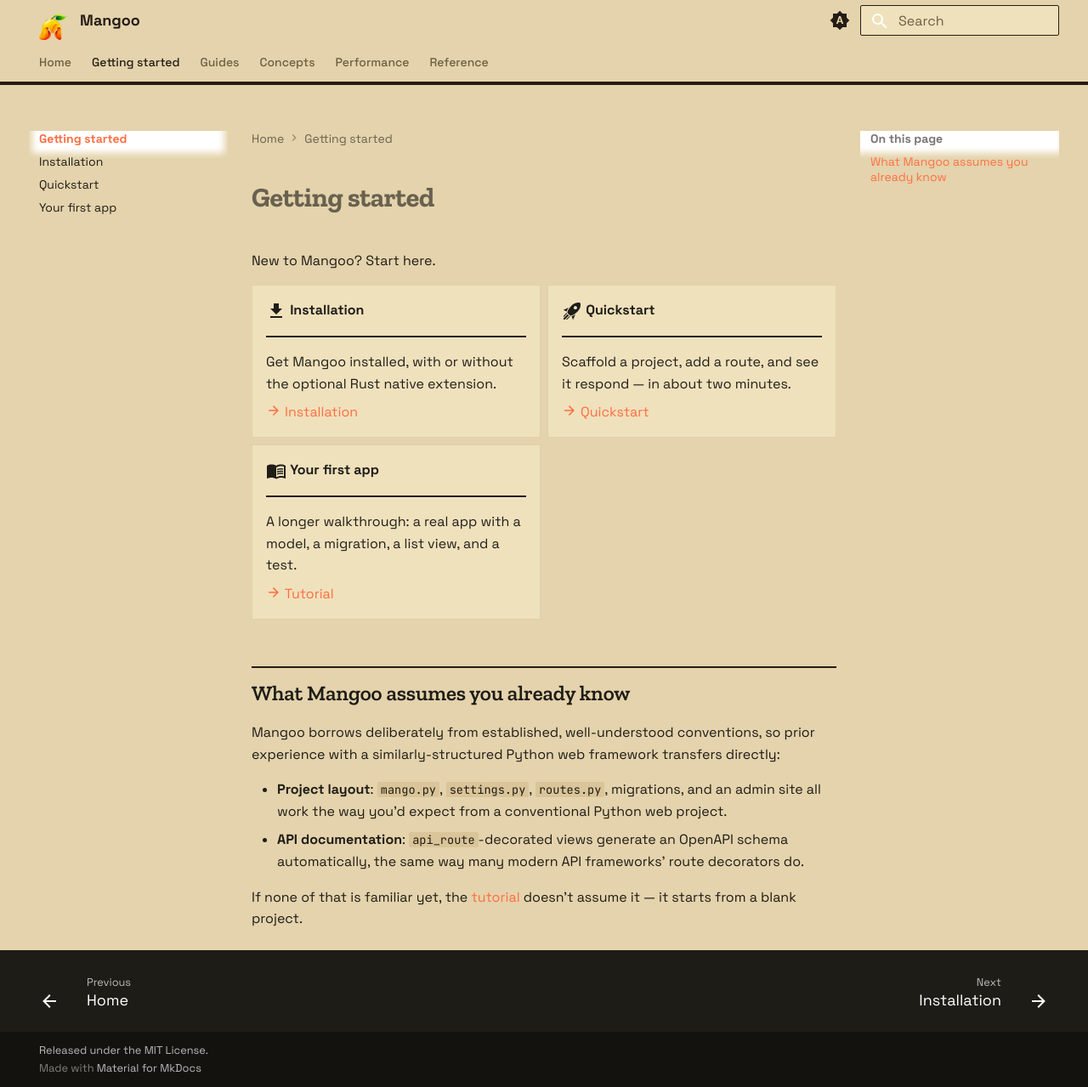
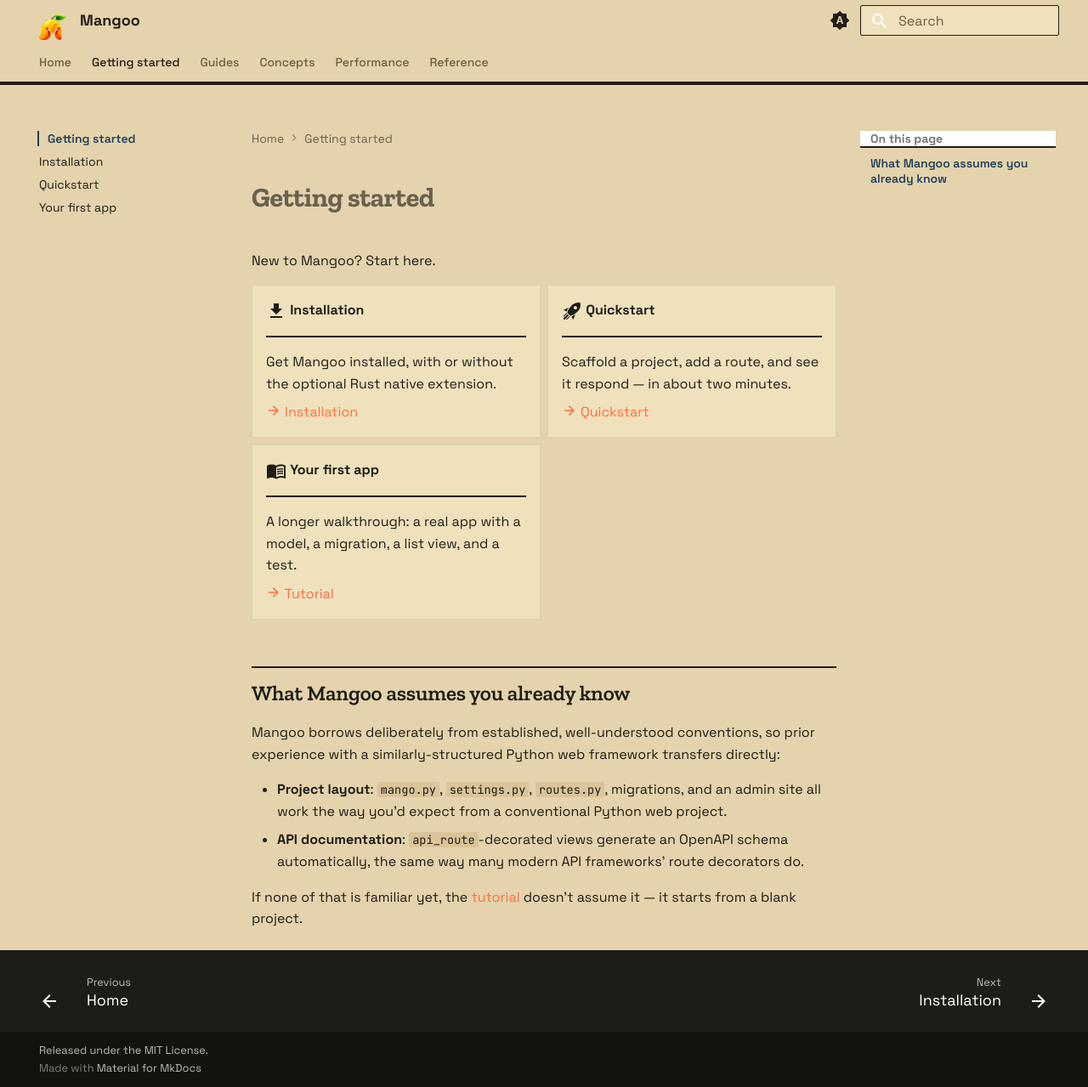
Before and after one commit to P-Sudhakar-tech/HayaVega, an MkDocs documentation site: the page built from docs/getting-started/index.md, in a window 1280 px wide and 1279 px high. Shown: the whole window at 85% size. Built offline with MkDocs 1.6.1 and Material for MkDocs 9.7.7, drawn with Linux system fonts in a browser that asks for light colours.

Commit message:
fix: remove Material's glowing white box-shadow from active nav items
The user flagged the sidebar's active-item highlight (e.g. "Getting
started") as looking bad in light mode -- a blurred white box-shadow
fade, Material's own trick for masking scrolled siblings behind a
sticky active link, clashing badly with the flat crate-label design.

Material's real selectors here are unusually specific (three chained
classes, e.g. .md-nav--lifted>.md-nav__list>.md-nav__item--active>
.md-nav__link, and .md-nav--primary .md-nav__item--active>.md-nav__link
for color), so matching selectors plus !important was needed to
reliably override every one of them, including the :focus/:hover state
instant-navigation applies to the active link (which otherwise jumped
to the mango accent color instead of staying on stamp-blue). Replaced
the glow with a flat color change and a left border, and applied the
same flattening to the "On this page" sticky section title's matching
glow.

```diff
--- a/docs/assets/extra.css
+++ b/docs/assets/extra.css
@@ -127,6 +127,46 @@ body { background: var(--paper); }
 }
 .md-tabs__link { color: var(--muted); opacity: 1; font-weight: 500; }
 .md-tabs__link:hover, .md-tabs__link--active { color: var(--stamp); }
+
+/* ---------- left sidebar nav: flat active-item styling, replacing
+   Material's default glowing white box-shadow (a soft blurred fade
+   meant to mask scrolled content behind a sticky active link) with a
+   plain color change and a left border, matching the same "flat,
+   no-shadow" treatment used everywhere else in this design.
+
+   Material's own rules here are unusually specific (three chained
+   classes, e.g. ".md-nav--lifted>.md-nav__list>.md-nav__item--active
+   >.md-nav__link"), so matching selectors plus !important is the
+   reliable way to override every one of them, including the
+   :focus/:hover state mkdocs-material's instant-navigation applies to
+   the active link after a page transition (which otherwise jumps to
+   the mango accent color instead of staying on the flat stamp-blue
+   active color used here). ---------- */
+.md-nav--lifted > .md-nav__list > .md-nav__item--active > .md-nav__link,
+.md-nav__item--active > .md-nav__link {
+  background: none !important;
+  box-shadow: none !important;
+  border-left: 2px solid var(--stamp);
+  padding-left: calc(0.6rem - 2px);
+  margin-left: -2px;
+}
+.md-nav--primary .md-nav__item--active > .md-nav__link,
+.md-nav__item .md-nav__link--active,
+.md-nav__item .md-nav__link--active code {
+  color: var(--stamp) !important;
+  font-weight: 600;
+}
+.md-nav--primary .md-nav__item--active > .md-nav__link:focus,
+.md-nav--primary .md-nav__item--active > .md-nav__link:hover {
+  color: var(--stamp-strong) !important;
+}
+/* Same glow trick on the sticky "On this page" / section titles --
+   keep the sticky pin, drop the blurred fade for a flat edge instead. */
+.md-nav--primary .md-nav__title,
+.md-nav--secondary .md-nav__title {
+  box-shadow: none !important;
+  border-bottom: 2px solid var(--ink);
+}
 .md-header__button, .md-header__topic { color: var(--ink); }
 .md-search__form { background-color: var(--surface); border: 1px solid var(--ink); border-radius: 2px; }
 [data-md-color-scheme="slate"] .md-search__form { background-color: var(--surface); }
```
